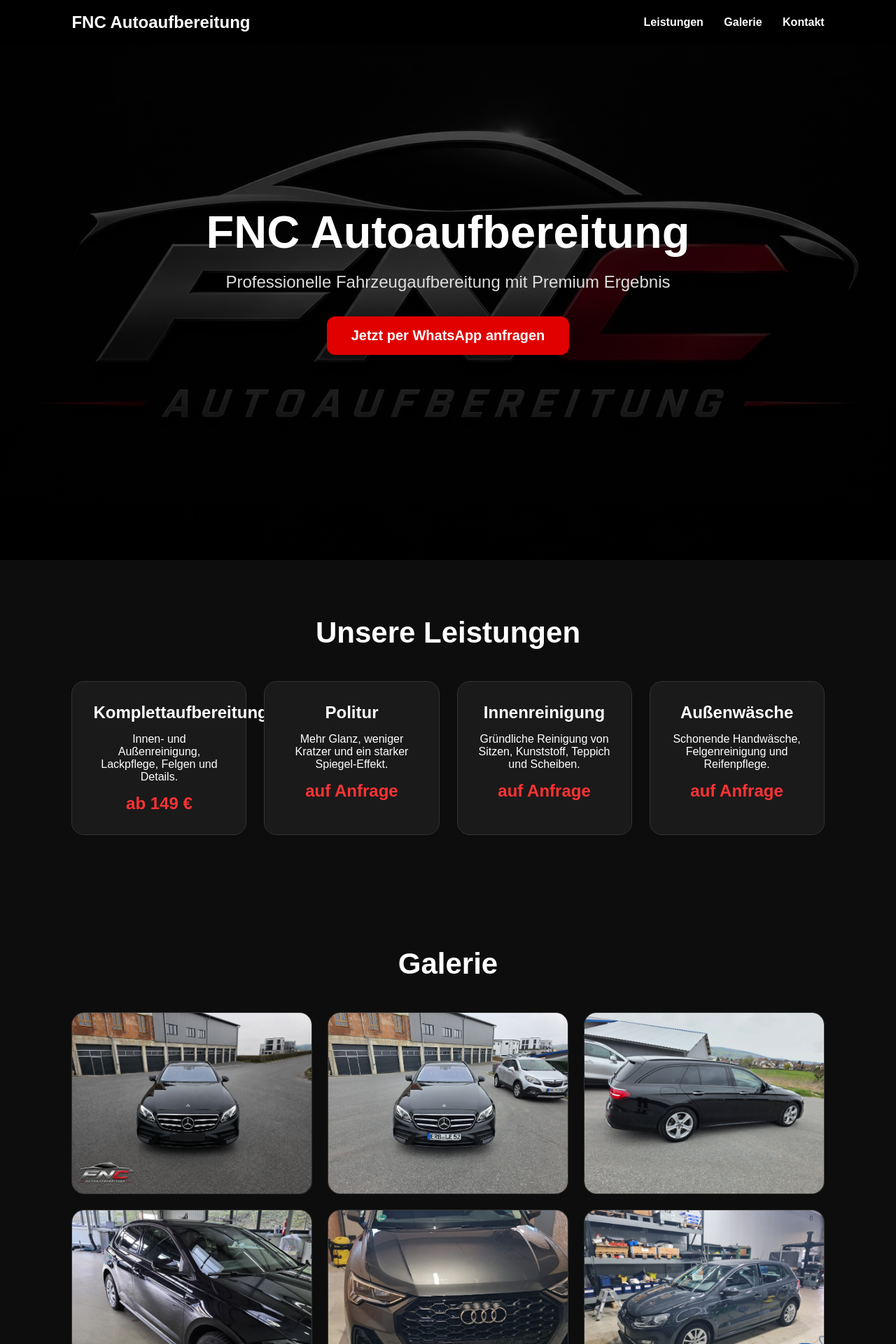
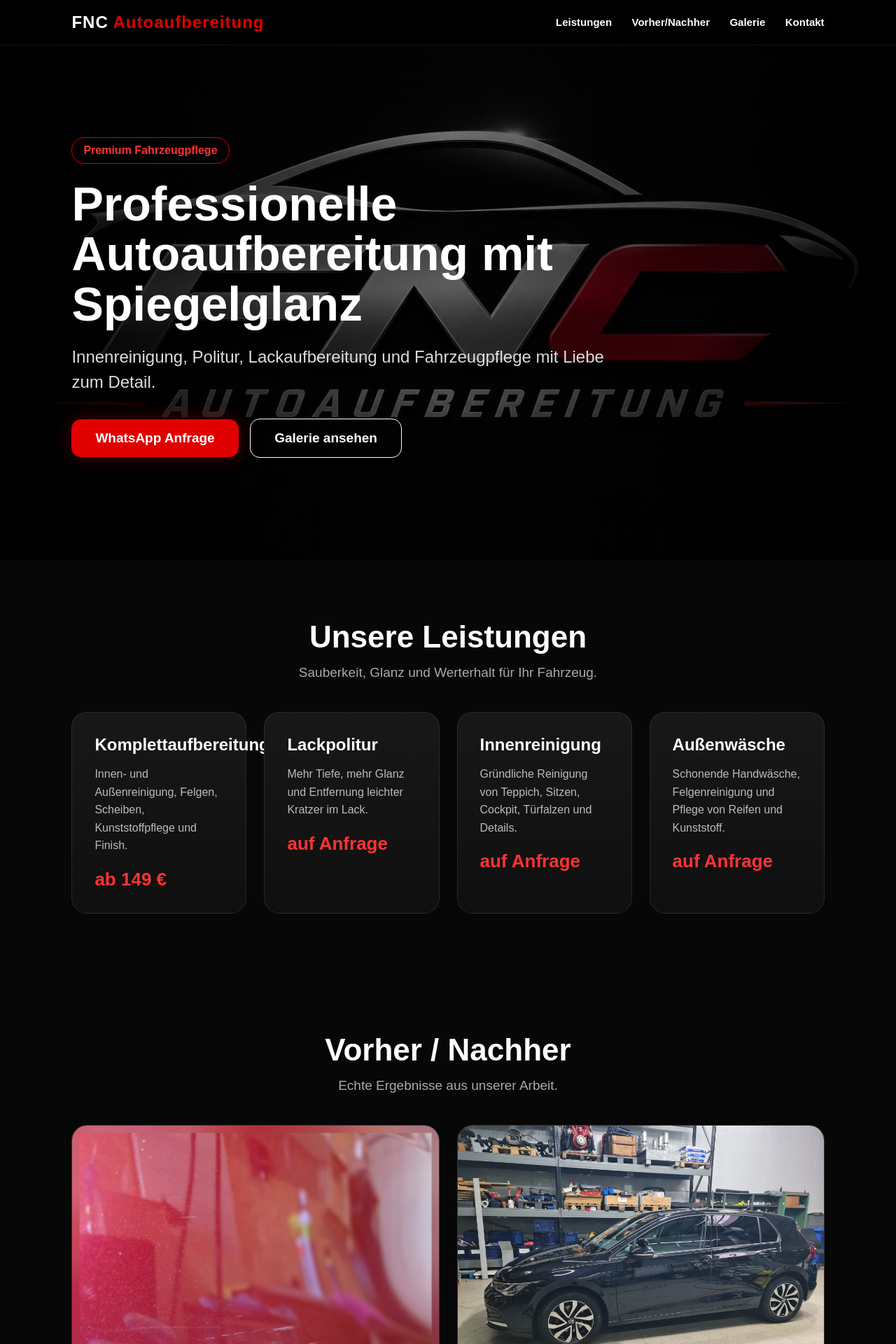
Before and after one commit to fncaufbereitung/fnc-website, a Flask app: page / in a window 1280 px wide. Shown: the top 1920 px of the page at 70% size. Run offline with Flask 3, Linux system fonts and the light colour scheme.

Commit message:
premium website design

```diff
--- a/templates/index.html
+++ b/templates/index.html
@@ -3,157 +3,105 @@
 <head>
     <meta charset="UTF-8">
     <meta name="viewport" content="width=device-width, initial-scale=1.0">
-    <title>FNC Autoaufbereitung</title>
+    <title>FNC Autoaufbereitung | Premium Fahrzeugpflege</title>
 
     <style>
         *{margin:0;padding:0;box-sizing:border-box;font-family:Arial, sans-serif;}
         html{scroll-behavior:smooth;}
-        body{background:#0d0d0d;color:white;}
+        body{background:#070707;color:white;}
 
         nav{
-            position:fixed;
-            top:0;
-            width:100%;
-            background:rgba(0,0,0,0.85);
+            position:fixed;top:0;width:100%;z-index:1000;
             padding:18px 8%;
-            display:flex;
-            justify-content:space-between;
-            align-items:center;
-            z-index:1000;
+            display:flex;justify-content:space-between;align-items:center;
+            background:rgba(0,0,0,.78);backdrop-filter:blur(12px);
+            border-bottom:1px solid rgba(255,255,255,.08);
         }
-
-        nav h2{color:#fff;}
-        nav a{
-            color:white;
-            text-decoration:none;
-            margin-left:25px;
-            font-weight:bold;
-        }
+        nav h2{letter-spacing:1px;}
+        nav span{color:#e00000;}
+        nav a{color:white;text-decoration:none;margin-left:24px;font-weight:bold;font-size:15px;}
+        nav a:hover{color:#ff2222;}
 
         .hero{
-            height:100vh;
+            min-height:100vh;
             background:
-            linear-gradient(rgba(0,0,0,0.65),rgba(0,0,0,0.9)),
+            linear-gradient(90deg,rgba(0,0,0,.92),rgba(0,0,0,.55),rgba(0,0,0,.9)),
             url('/static/logo.jpeg');
-            background-size:cover;
-            background-position:center;
-            display:flex;
-            align-items:center;
-            justify-content:center;
-            text-align:center;
-            padding:20px;
+            background-size:cover;background-position:center;
+            display:flex;align-items:center;padding:120px 8% 70px;
         }
-
-        .hero h1{
-            font-size:65px;
-            margin-bottom:20px;
+        .hero-content{max-width:780px;}
+        .badge{
+            display:inline-block;padding:9px 16px;border:1px solid #e00000;
+            border-radius:50px;color:#ff3333;margin-bottom:22px;font-weight:bold;
         }
-
-        .hero p{
-            font-size:24px;
-            color:#ddd;
-            margin-bottom:35px;
-        }
+        .hero h1{font-size:68px;line-height:1.05;margin-bottom:22px;}
+        .hero p{font-size:24px;color:#ddd;margin-bottom:34px;line-height:1.5;}
 
         .btn{
-            display:inline-block;
-            padding:16px 35px;
-            background:#e00000;
-            color:white;
-            text-decoration:none;
-            border-radius:12px;
-            font-size:20px;
-            font-weight:bold;
+            display:inline-block;padding:16px 34px;background:#e00000;color:white;
+            text-decoration:none;border-radius:14px;font-size:19px;font-weight:bold;
+            box-shadow:0 0 25px rgba(224,0,0,.35);
         }
+        .btn.secondary{background:transparent;border:1px solid white;margin-left:12px;box-shadow:none;}
 
-        .section{
-            padding:80px 8%;
-        }
-
-        .section h2{
-            text-align:center;
-            font-size:42px;
-            margin-bottom:45px;
-        }
+        .section{padding:85px 8%;}
+        .section h2{text-align:center;font-size:44px;margin-bottom:15px;}
+        .subtitle{text-align:center;color:#aaa;font-size:19px;margin-bottom:45px;}
 
         .services{
-            display:grid;
-            grid-template-columns:repeat(auto-fit,minmax(250px,1fr));
-            gap:25px;
+            display:grid;grid-template-columns:repeat(auto-fit,minmax(250px,1fr));gap:25px;
         }
+        .box{
+            background:linear-gradient(180deg,#181818,#0f0f0f);
+            padding:32px;border-radius:22px;border:1px solid rgba(255,255,255,.09);
+            transition:.3s;
+        }
+        .box:hover{transform:translateY(-7px);border-color:#e00000;}
+        .box h3{font-size:24px;margin-bottom:15px;}
+        .box p{color:#bbb;line-height:1.6;}
+        .price{color:#ff3333;font-size:26px;font-weight:bold;margin-top:20px;}
 
-        .box{
-            background:#1a1a1a;
-            padding:30px;
-            border-radius:18px;
-            text-align:center;
-            border:1px solid #333;
+        .before-after{
+            display:grid;grid-template-columns:repeat(auto-fit,minmax(320px,1fr));gap:25px;
         }
-
-        .box h3{
-            margin-bottom:15px;
-            color:#fff;
-            font-size:24px;
-        }
-
-        .price{
-            margin-top:15px;
-            color:#ff3333;
-            font-size:24px;
-            font-weight:bold;
+        .before-after img{
+            width:100%;border-radius:22px;border:1px solid #333;
         }
 
         .gallery{
-            display:grid;
-            grid-template-columns:repeat(auto-fit,minmax(280px,1fr));
-            gap:22px;
+            display:grid;grid-template-columns:repeat(auto-fit,minmax(280px,1fr));gap:22px;
         }
+        .gallery img{
+            width:100%;height:260px;object-fit:cover;border-radius:22px;
+            border:1px solid rgba(255,255,255,.1);transition:.3s;
+        }
+        .gallery img:hover{transform:scale(1.035);}
 
-        .gallery img{
-            width:100%;
-            height:260px;
-            object-fit:cover;
-            border-radius:18px;
-            border:1px solid #333;
+        .why{
+            display:grid;grid-template-columns:repeat(auto-fit,minmax(230px,1fr));gap:22px;
         }
+        .why div{
+            background:#141414;padding:26px;border-radius:20px;text-align:center;
+            border:1px solid rgba(255,255,255,.08);
+        }
+        .why h3{color:#ff3333;margin-bottom:10px;}
 
         .contact{
-            text-align:center;
-            background:#151515;
-            border-radius:20px;
-            padding:50px;
+            background:linear-gradient(135deg,#151515,#050505);
+            border-radius:26px;text-align:center;padding:55px 25px;
+            border:1px solid rgba(255,255,255,.08);
         }
+        .contact p{font-size:22px;color:#ddd;margin-bottom:28px;}
 
-        .contact p{
-            font-size:22px;
-            margin-bottom:25px;
-        }
+        footer{background:#000;text-align:center;padding:35px;color:#999;}
 
-        footer{
-            background:#000;
-            text-align:center;
-            padding:30px;
-            color:#aaa;
-        }
-
-        @media(max-width:700px){
-            nav{
-                flex-direction:column;
-                gap:12px;
-            }
-
-            nav a{
-                margin:0 8px;
-                font-size:14px;
-            }
-
-            .hero h1{
-                font-size:42px;
-            }
-
-            .hero p{
-                font-size:19px;
-            }
+        @media(max-width:760px){
+            nav{flex-direction:column;gap:12px;}
+            nav a{margin:0 8px;font-size:14px;}
+            .hero h1{font-size:42px;}
+            .hero p{font-size:19px;}
+            .btn.secondary{margin-left:0;margin-top:12px;}
         }
     </style>
 </head>
@@ -161,56 +109,93 @@
 <body>
 
 <nav>
-    <h2>FNC Autoaufbereitung</h2>
+    <h2>FNC <span>Autoaufbereitung</span></h2>
     <div>
         <a href="#leistungen">Leistungen</a>
+        <a href="#before">Vorher/Nachher</a>
         <a href="#galerie">Galerie</a>
         <a href="#kontakt">Kontakt</a>
     </div>
 </nav>
 
 <section class="hero">
-    <div>
-        <h1>FNC Autoaufbereitung</h1>
-        <p>Professionelle Fahrzeugaufbereitung mit Premium Ergebnis</p>
-        <a class="btn" href="https://wa.me/491731703608" target="_blank">
-            Jetzt per WhatsApp anfragen
-        </a>
+    <div class="hero-content">
+        <div class="badge">Premium Fahrzeugpflege</div>
+        <h1>Professionelle Autoaufbereitung mit Spiegelglanz</h1>
+        <p>Innenreinigung, Politur, Lackaufbereitung und Fahrzeugpflege mit Liebe zum Detail.</p>
+        <a class="btn" href="https://wa.me/491731703608" target="_blank">WhatsApp Anfrage</a>
+        <a class="btn secondary" href="#galerie">Galerie ansehen</a>
     </div>
 </section>
 
 <section class="section" id="leistungen">
     <h2>Unsere Leistungen</h2>
+    <p class="subtitle">Sauberkeit, Glanz und Werterhalt für Ihr Fahrzeug.</p>
 
     <div class="services">
         <div class="box">
             <h3>Komplettaufbereitung</h3>
-            <p>Innen- und Außenreinigung, Lackpflege, Felgen und Details.</p>
+            <p>Innen- und Außenreinigung, Felgen, Scheiben, Kunststoffpflege und Finish.</p>
             <div class="price">ab 149 €</div>
         </div>
 
         <div class="box">
-            <h3>Politur</h3>
-            <p>Mehr Glanz, weniger Kratzer und ein starker Spiegel-Effekt.</p>
+            <h3>Lackpolitur</h3>
+            <p>Mehr Tiefe, mehr Glanz und Entfernung leichter Kratzer im Lack.</p>
             <div class="price">auf Anfrage</div>
         </div>
 
         <div class="box">
             <h3>Innenreinigung</h3>
-            <p>Gründliche Reinigung von Sitzen, Kunststoff, Teppich und Scheiben.</p>
+            <p>Gründliche Reinigung von Teppich, Sitzen, Cockpit, Türfalzen und Details.</p>
             <div class="price">auf Anfrage</div>
         </div>
 
         <div class="box">
             <h3>Außenwäsche</h3>
-            <p>Schonende Handwäsche, Felgenreinigung und Reifenpflege.</p>
+            <p>Schonende Handwäsche, Felgenreinigung und Pflege von Reifen und Kunststoff.</p>
             <div class="price">auf Anfrage</div>
+        </div>
+    </div>
+</section>
+
+<section class="section" id="before">
+    <h2>Vorher / Nachher</h2>
+    <p class="subtitle">Echte Ergebnisse aus unserer Arbeit.</p>
+
+    <div class="before-after">
+        <img src="/static/car16.jpeg">
+        <img src="/static/car17.jpeg">
+    </div>
+</section>
+
+<section class="section">
+    <h2>Warum FNC?</h2>
+    <p class="subtitle">Qualität, die man sieht.</p>
+
+    <div class="why">
+        <div>
+            <h3>Premium Ergebnis</h3>
+            <p>Glanz und Sauberkeit bis ins Detail.</p>
+        </div>
+        <div>
+            <h3>Faire Preise</h3>
+            <p>Transparente Leistungen passend zum Fahrzeug.</p>
+        </div>
+        <div>
+            <h3>Sorgfalt</h3>
+            <p>Jedes Fahrzeug wird individuell behandelt.</p>
+        </div>
+        <div>
+            <h3>Direkter Kontakt</h3>
+            <p>Schnelle Anfrage direkt per WhatsApp.</p>
         </div>
     </div>
 </section>
 
 <section class="section" id="galerie">
     <h2>Galerie</h2>
+    <p class="subtitle">Ein Blick auf unsere Arbeit.</p>
 
     <div class="gallery">
         <img src="/static/car1.png">
@@ -228,18 +213,14 @@
         <img src="/static/car13.jpeg">
         <img src="/static/car14.jpeg">
         <img src="/static/car15.jpeg">
-        <img src="/static/car16.jpeg">
-        <img src="/static/car17.jpeg">
     </div>
 </section>
 
 <section class="section" id="kontakt">
     <div class="contact">
-        <h2>Kontakt</h2>
-        <p>Interesse an einer professionellen Fahrzeugaufbereitung?</p>
-        <a class="btn" href="https://wa.me/491731703608" target="_blank">
-            WhatsApp: 0173 1703608
-        </a>
+        <h2>Jetzt Termin anfragen</h2>
+        <p>Schreiben Sie uns direkt per WhatsApp und erhalten Sie ein individuelles Angebot.</p>
+        <a class="btn" href="https://wa.me/491731703608" target="_blank">WhatsApp: 0173 1703608</a>
     </div>
 </section>
 
```
